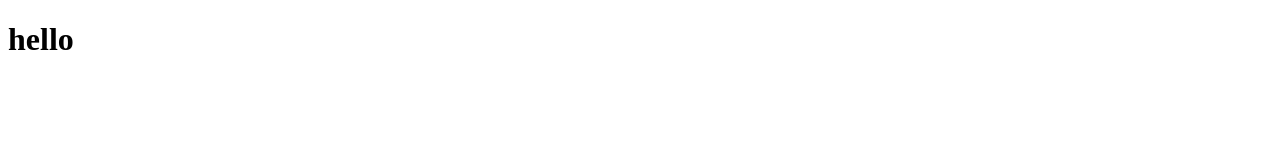
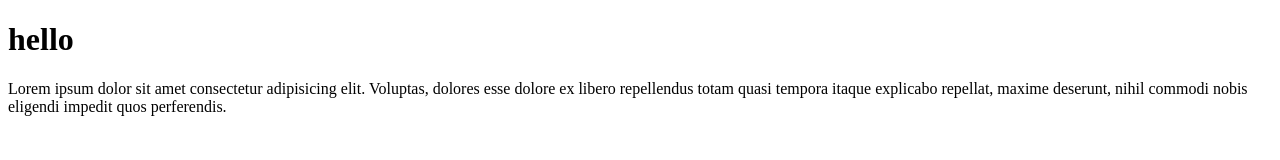
Before and after one commit to vikas466/vikas, a plain HTML site: page index.html in a window 1280 px wide. Drawn offline with Linux system fonts and the light colour scheme.

Commit message:
add paragraph

```diff
--- a/index.html
+++ b/index.html
@@ -7,5 +7,6 @@
 </head>
 <body>
     <h1>hello</h1>
+    <p>Lorem ipsum dolor sit amet consectetur adipisicing elit. Voluptas, dolores esse dolore ex libero repellendus totam quasi tempora itaque explicabo repellat, maxime deserunt, nihil commodi nobis eligendi impedit quos perferendis.</p>
 </body>
 </html>
```
